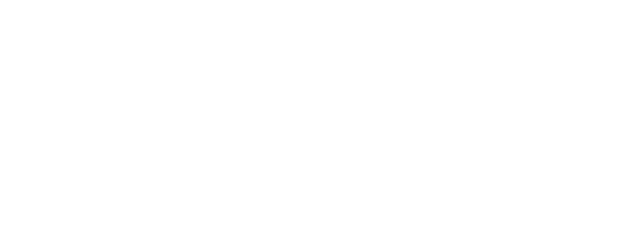
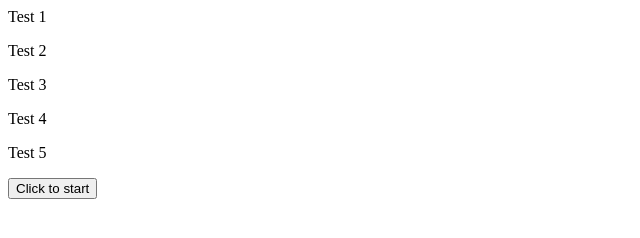
Before and after one commit to CherylH99/CherylH99.github.io, a plain HTML site: page index.html in a window 1280 px wide. Shown: the whole page, without its empty margins (0-640 px from the left). Drawn offline with Linux system fonts and the light colour scheme.

Commit message:
Update index.html

```diff
--- a/index.html
+++ b/index.html
@@ -1,11 +1,38 @@
 <html>
-	<head>
-	</head>
-	<body>
-		<script language="javascript" type="text/javascript">
-			var x = -1
-			if (x < 0)
-			alert("x is a negative number");
-		</script>
-	</body>
+<head>
+    <script>
+	function start() {
+// 1. (getElementsByClassName) Uncomment this part and comment other parts
+/*
+        var testClass = document.getElementsByClassName("test");
+		testClass[0].style.color = "blue";
+		testClass[1].style.backgroundColor = "yellow";
+*/	//通过class name检索，第一个ClassName为test的字体颜色变为蓝色，第二个背景颜色变为黄色
+
+// 2. (getElementsByTagName) Uncomment this part and comment other parts
+
+		var testTagName = document.getElementsByTagName('p');
+		testTagName[0].style.color = "green";
+
+
+// 3. (querySelectorAll) Uncomment this part and comment other parts
+/*
+		var testQuerySelector = document.querySelectorAll('p span');
+		testQuerySelector[0].style.color = "purple";
+*/
+}
+    </script>
+
+</head>
+<body>
+    <div>
+        <p>Test 1</p>
+        <p class="test">Test 2</p>
+        <p class="test">Test 3</p>
+        <p>Test 4</p>
+    </div>
+	<p><span>Test 5</span></p>
+	<button onclick="start();">Click to start</button>
+
+</body>
 </html>
```
